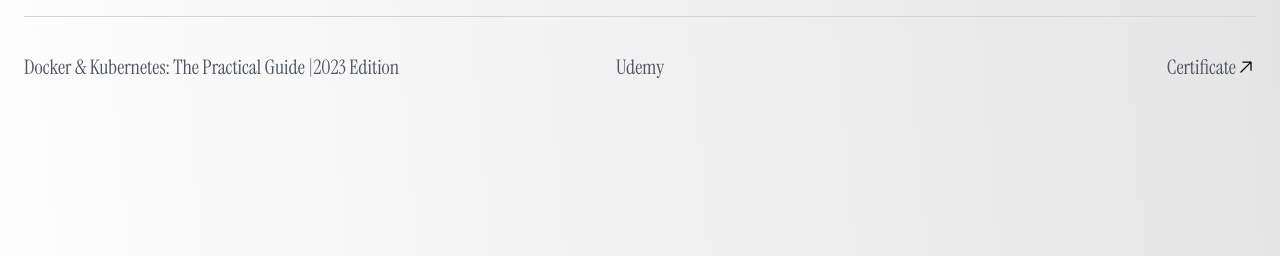
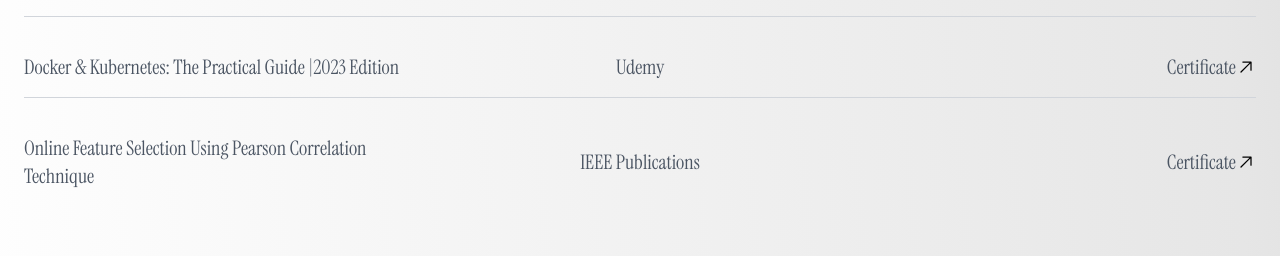
Before and after one commit to Chetan-B-B/cbbportfolio, a React (Vite) app: page / in a window 1280 px wide. Shown: the part 3351-3607 px from the top of the page. Built offline with nearby package versions, Linux system fonts and the light colour scheme; a web font is replaced by a local one.

Commit message:
added the ieee page

```diff
--- a/src/constants/index.js
+++ b/src/constants/index.js
@@ -81,4 +81,7 @@ export const certificates = [
   {
     name: "Docker & Kubernetes: The Practical Guide |2023 Edition", platform: "Udemy",link:"https://www.udemy.com/certificate/UC-186eab40-670e-4c63-8ed5-5fc7c630fbdd/"
   },
+  {
+    name: "Online feature Selection using Pearson Correlation Technique", platform: "IEEE Publications",link:"https://ieeexplore.ieee.org/document/10054267"
+  },
 ]
```
